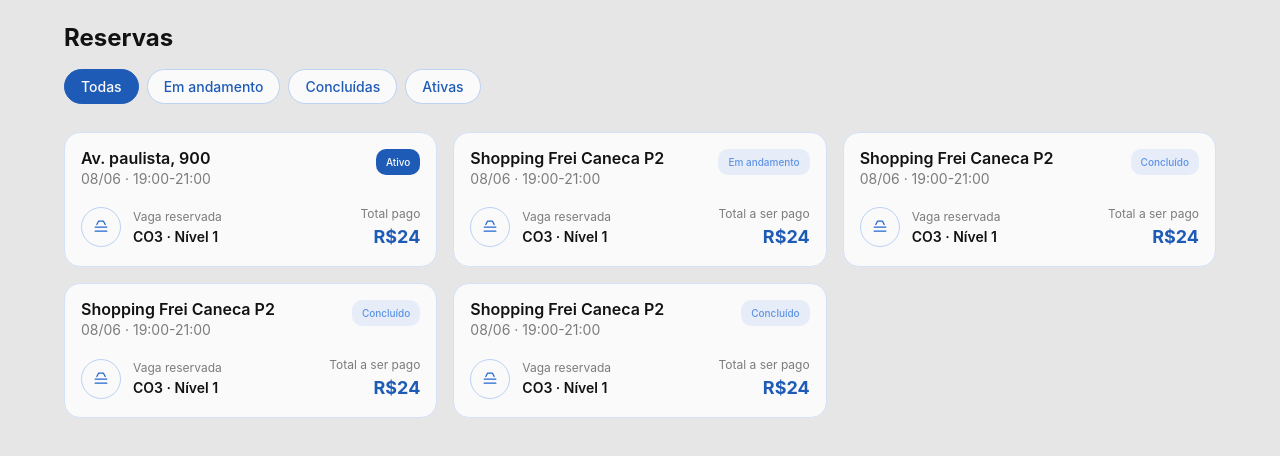
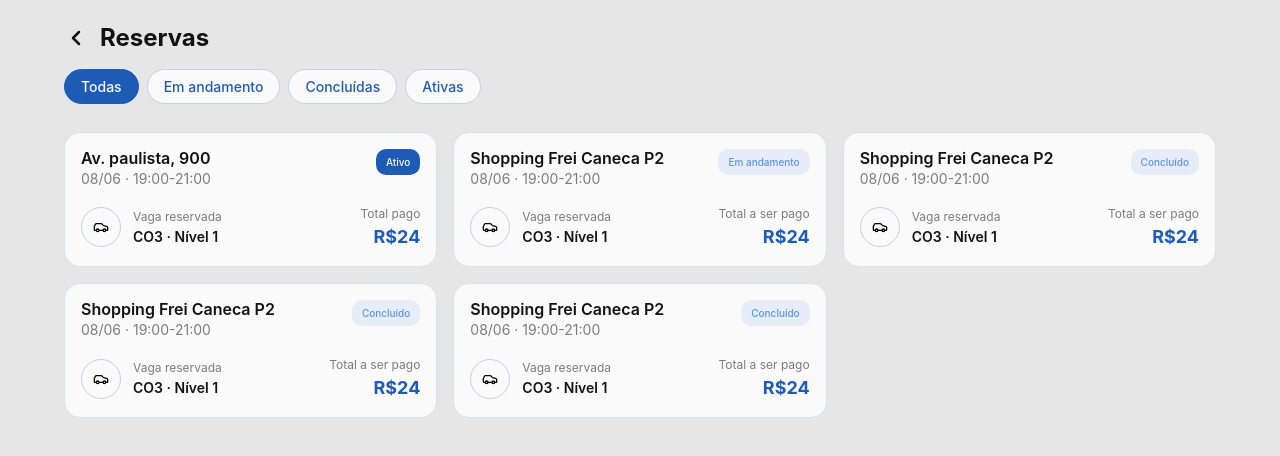
Before and after one commit to porque-o-java-exige/estaciona-ai-front, an Angular app: page /reservas in a window 1280 px wide. Shown: the top 456 px of the page. Built offline with nearby package versions, Linux system fonts and the light colour scheme.

Commit message:
feat: finaliza cabecalho com voltar, icone de carro, filtro ativas e estilos do card

```diff
--- a/src/app/pages/reservas/components/card-reserva/card-reserva.html
+++ b/src/app/pages/reservas/components/card-reserva/card-reserva.html
@@ -17,9 +17,7 @@
     <div class="vaga-info">
       <div class="icon-container">
         <!-- Ícone do carro ou vaga -->
-        <svg width="20" height="20" viewBox="0 0 24 24" fill="none" stroke="currentColor" stroke-width="1.5">
-          <path d="M5 17h14M5 12h14M7 9l2-4h6l2 4" stroke-linecap="round" stroke-linejoin="round"/>
-        </svg>
+         <img src="assets/icons/car-icon.svg" alt="Car icon" class="car-icon" />
       </div>
       <div class="detalhes-vaga">
         <span class="label">Vaga reservada</span>
--- a/src/app/pages/reservas/components/card-reserva/card-reserva.scss
+++ b/src/app/pages/reservas/components/card-reserva/card-reserva.scss
@@ -54,6 +54,15 @@
       align-items: center;
       justify-content: center;
       color: $clr-blue-900;
+
+      // Adicionando as propriedades para o ícone do carro:
+      .car-icon {
+        width: 16px;
+        height: 16px;
+        flex-shrink: 0;
+        aspect-ratio: 1/1;
+        object-fit: contain;
+      }
     }
 
     .detalhes-vaga {
--- a/src/app/pages/reservas/reservas.html
+++ b/src/app/pages/reservas/reservas.html
@@ -1,6 +1,13 @@
 <section class="reservas-page">
   <header class="page-header">
-    <h2 class="titulo-pagina">Reservas</h2>
+    <div class="header-titulo">
+      <button type="button" class="btn-voltar" aria-label="Voltar">
+        <svg width="24" height="24" viewBox="0 0 24 24" fill="none" xmlns="http://www.w3.org/2000/svg">
+          <path d="M15 18L9 12L15 6" stroke="currentColor" stroke-width="2.5" stroke-linecap="round" stroke-linejoin="round"/>
+        </svg>
+      </button>
+      <h2 class="titulo-pagina">Reservas</h2>
+    </div>
 
     <!-- Filtros por status -->
     <div class="filtros-container">
@@ -38,7 +45,7 @@
     </div>
   </header>
 
-  <!-- Listagem de Cards (Responsiva: 1 coluna mobile / 3 colunas desktop) -->
+  <!-- Listagem de Cards -->
   <div class="cards-grid">
     @for (reserva of reservasFiltradas(); track reserva.id) {
       <app-card-reserva [reserva]="reserva"></app-card-reserva>
--- a/src/app/pages/reservas/reservas.scss
+++ b/src/app/pages/reservas/reservas.scss
@@ -14,11 +14,33 @@
   flex-direction: column;
   gap: 16px;
 
-  .titulo-pagina {
-    font-size: 1.5rem;
-    font-weight: 700;
-    color: $clr-black-1100;
-    margin: 0;
+  .header-titulo {
+    display: flex;
+    align-items: center;
+    gap: 12px;
+
+    .btn-voltar {
+      background: none;
+      border: none;
+      padding: 0;
+      cursor: pointer;
+      display: flex;
+      align-items: center;
+      justify-content: center;
+      color: $clr-black-1100; // Segue a cor padrão do título
+      transition: opacity 0.2s ease;
+
+      &:hover {
+        opacity: 0.7;
+      }
+    }
+
+    .titulo-pagina {
+      font-size: 1.5rem;
+      font-weight: 700;
+      color: $clr-black-1100;
+      margin: 0;
+    }
   }
 }
 
```
